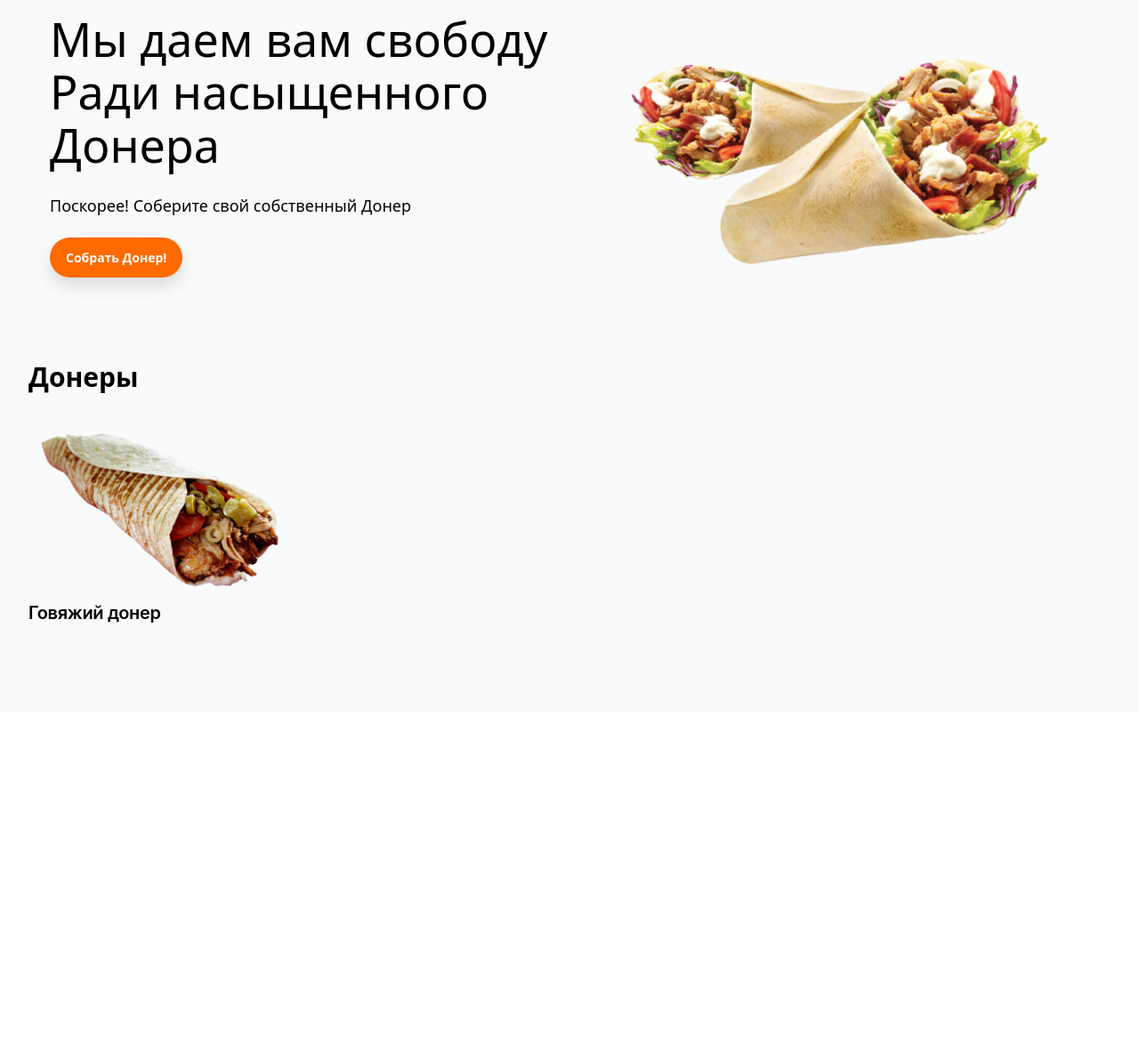
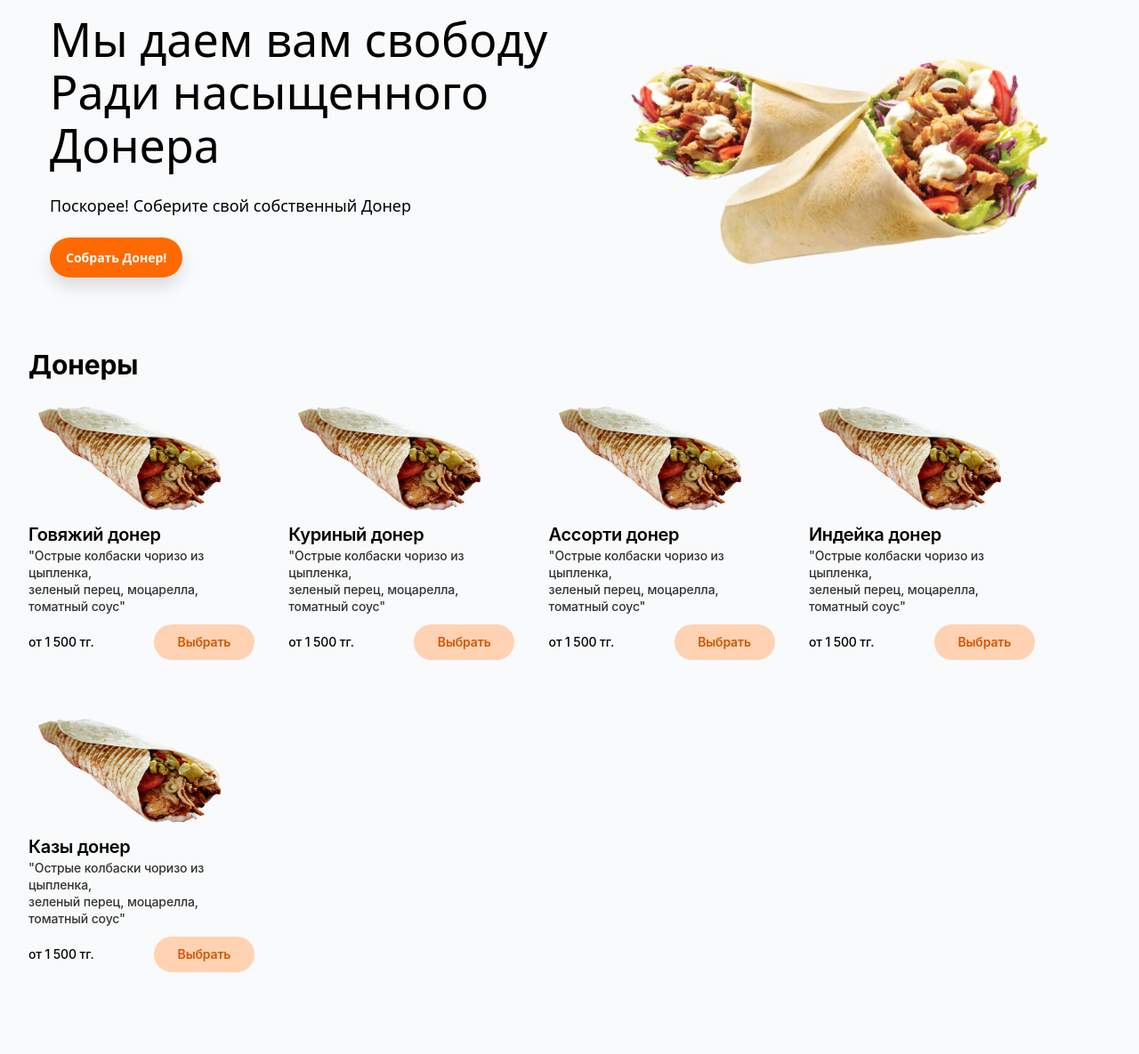
Before and after one commit to Blackbird12356/DONERCRAFT, a Django app: page / in a window 1280 px wide. Shown: the part 140-1325 px from the top of the page at 89% size. Before the commit the page ends 840 px from the top, so only its background shows below. Run offline with Django 5.2, Linux system fonts and the light colour scheme; style sheets or scripts are compiled from the project's sources; some libraries are stand-ins or nearby versions.

Commit message:
Добавил меню на главном сайте

```diff
--- a/static/site.css
+++ b/static/site.css
@@ -208,11 +208,19 @@ body {
   width: 1280px;
   margin-left: auto;
   margin-right: auto;
+  width: 100%;
+  font: 500 14px / 18px Inter, system-ui, -apple-system, BlinkMacSystemFont, "Segoe UI", Roboto, Oxygen-Sans, Ubuntu, Cantarell, "Helvetica Neue", Arial, sans-serif, "Apple Color Emoji", "Segoe UI Emoji", "Segoe UI Symbol";
+  letter-spacing: -0.14px;
 }
 
 .ProductList_productWrapper{
   flex-wrap: wrap;
   display: flex;
+}
+
+.donerwrapimg{
+    width: 225px;
+    height: 128px;
 }
 
 .wrap1{
@@ -222,16 +230,23 @@ body {
     justify-content: space-between;
     margin-bottom: 60px;
     cursor: pointer;
-    width: 292px;
-    margin-right: 37.3333px;
+    width: 257px;
+    margin-right: 35.3px;
 }
 
 .wrap1text{
-    margin: 8px 0px;
+    margin: 8px 0 4px;
     color: rgb(0, 0, 0);
     font: 600 20px / 24px Inter, system-ui, -apple-system, BlinkMacSystemFont, "Segoe UI", Roboto, Oxygen-Sans, Ubuntu, Cantarell, "Helvetica Neue", Arial, sans-serif, "Apple Color Emoji", "Segoe UI Emoji", "Segoe UI Symbol";
     letter-spacing: -0.32px;
 }
+
+.product-desc{
+  margin: 0 0 10px;    /* сверху 0 — текст поднимется */
+  line-height: 1.35;
+  color: #333;
+}
+
 .link{
   text-decoration: none;
   color: inherit;
@@ -240,6 +255,42 @@ body {
 .link1{
   vertical-align: middle;
 }
+
+/* КНОПКА как “Dodo-стайл” */
+.dodo-btn{
+  display: inline-flex;
+  align-items: center;
+  justify-content: center;
+  gap: 10px;
+
+  min-height: 40px;
+  min-width: 113px;
+  padding: 10px 18px;
+
+  border: 0;
+  border-radius: 999px;
+
+  background: rgb(255, 210, 179); /* светло-оранжевый */
+  color: rgb(209, 87, 0);         /* тёмно-оранжевый */
+
+  font: 600 14px/18px Inter, system-ui, -apple-system, "Segoe UI", Roboto, Arial, sans-serif;
+  cursor: pointer;
+  user-select: none;
+
+  transition: background-color .2s ease, transform .2s ease, box-shadow .2s ease;
+  margin-left: 4rem;
+}
+
+.dodo-btn:hover{
+  background: rgb(255, 197, 158);
+  transform: translateY(-1px);
+  box-shadow: 0 10px 18px rgba(255, 105, 0, 0.18);
+}
+
+.dodo-btn:active{
+  transform: translateY(0);
+}
+
 /* ===== Mobile ===== */
 @media (max-width: 900px) {
   .hero {
--- a/templates/landing.html
+++ b/templates/landing.html
@@ -13,25 +13,101 @@
     <p class="explore">Поскорее! Соберите свой собственный Донер</p>
 <!-- КНОПКА (можно ставить где угодно: в hero, в секции и т.д.) -->
 <a href="/builder/" class="glow-btn">Собрать Донер!</a>
-
-  </div>
+</div>
 
   <div class="hero__right">
     <img class="hero__doner" src="/static/img/donerad.png" alt="Doner">
   </div>
 </div>
-
 <div class="productlist">
   <div id="Doner" class="ProductList_productWrapper">
     <h2 class="Doner_name">Донеры</h2>
-    <article class="wrap1"><img src="/static/img/donerwrap.png">
+    <article class="wrap1"><img src="/static/img/donerwrap.png" class="donerwrapimg">
       <div class="wrap1text">
         <a href="/builder/" class="link">
           <span class="link1">Говяжий донер</span>
         </a>
       </div>
+      <p class="product-desc">
+  "Острые колбаски чоризо из цыпленка,<br>
+  зеленый перец, моцарелла, томатный соус"
+</p>
+<div class="product-control">
+  <div class="product-control-price">
+    <span class="money"><span class="money__value">от 1&nbsp;500</span> <span class="money__currency">тг.</span></span>
+      <button type="button" class="dodo-btn">Выбрать</button>
+  </div>
+</div>
+    </article>
+    <article class="wrap1"><img src="/static/img/donerwrap.png" class="donerwrapimg">
+      <div class="wrap1text">
+        <a href="/builder/" class="link">
+          <span class="link1">Куриный донер</span>
+        </a>
+      </div>
+      <p class="product-desc">
+  "Острые колбаски чоризо из цыпленка,<br>
+  зеленый перец, моцарелла, томатный соус"
+</p>
+<div class="product-control">
+  <div class="product-control-price">
+    <span class="money"><span class="money__value">от 1&nbsp;500</span> <span class="money__currency">тг.</span></span>
+      <button type="button" class="dodo-btn">Выбрать</button>
+  </div>
+</div>
+    </article>
+    <article class="wrap1"><img src="/static/img/donerwrap.png" class="donerwrapimg">
+      <div class="wrap1text">
+        <a href="/builder/" class="link">
+          <span class="link1">Ассорти донер</span>
+        </a>
+      </div>
+      <p class="product-desc">
+  "Острые колбаски чоризо из цыпленка,<br>
+  зеленый перец, моцарелла, томатный соус"
+</p>
+<div class="product-control">
+  <div class="product-control-price">
+    <span class="money"><span class="money__value">от 1&nbsp;500</span> <span class="money__currency">тг.</span></span>
+      <button type="button" class="dodo-btn">Выбрать</button>
+  </div>
+</div>
+    </article>
+    <article class="wrap1"><img src="/static/img/donerwrap.png" class="donerwrapimg">
+      <div class="wrap1text">
+        <a href="/builder/" class="link">
+          <span class="link1">Индейка донер</span>
+        </a>
+      </div>
+      <p class="product-desc">
+  "Острые колбаски чоризо из цыпленка,<br>
+  зеленый перец, моцарелла, томатный соус"
+</p>
+<div class="product-control">
+  <div class="product-control-price">
+    <span class="money"><span class="money__value">от 1&nbsp;500</span> <span class="money__currency">тг.</span></span>
+      <button type="button" class="dodo-btn">Выбрать</button>
+  </div>
+</div>
+    </article>
+        </article>
+    <article class="wrap1"><img src="/static/img/donerwrap.png" class="donerwrapimg">
+      <div class="wrap1text">
+        <a href="/builder/" class="link">
+          <span class="link1">Казы донер</span>
+        </a>
+      </div>
+      <p class="product-desc">
+  "Острые колбаски чоризо из цыпленка,<br>
+  зеленый перец, моцарелла, томатный соус"
+</p>
+<div class="product-control">
+  <div class="product-control-price">
+    <span class="money"><span class="money__value">от 1&nbsp;500</span> <span class="money__currency">тг.</span></span>
+      <button type="button" class="dodo-btn">Выбрать</button>
+  </div>
+</div>
     </article>
   </div>
 </div>
-
 {% endblock %}
```
